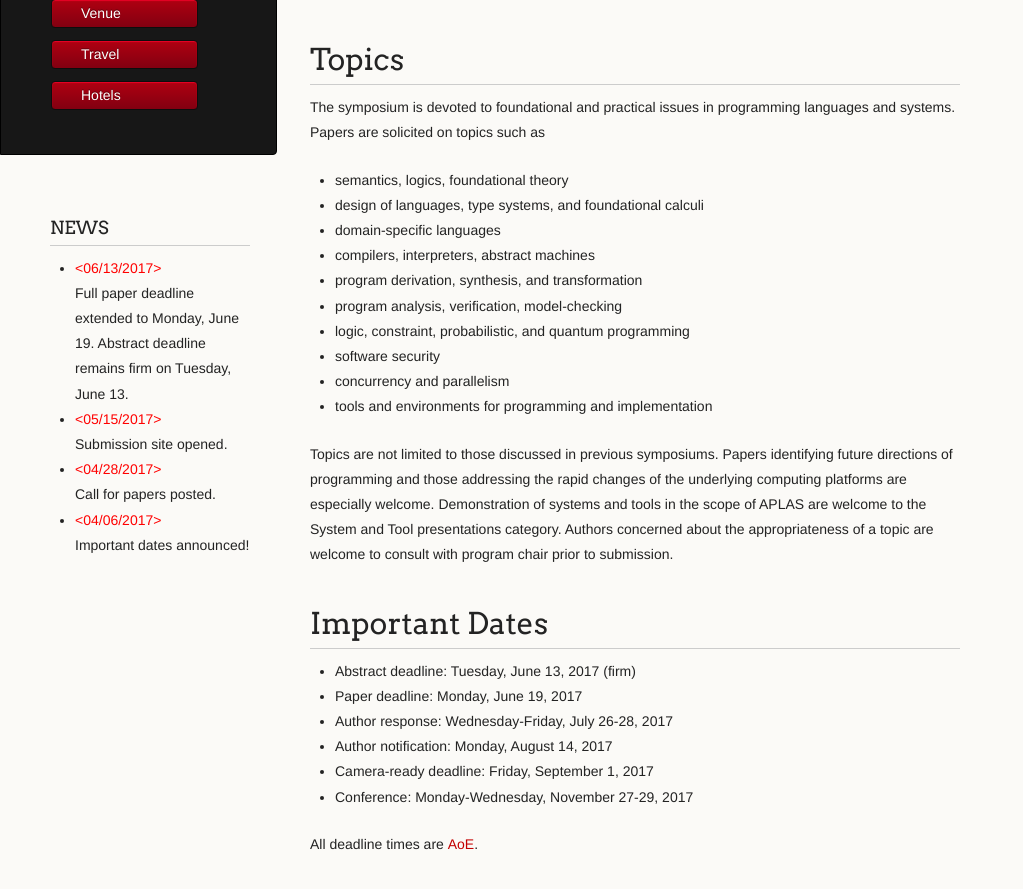
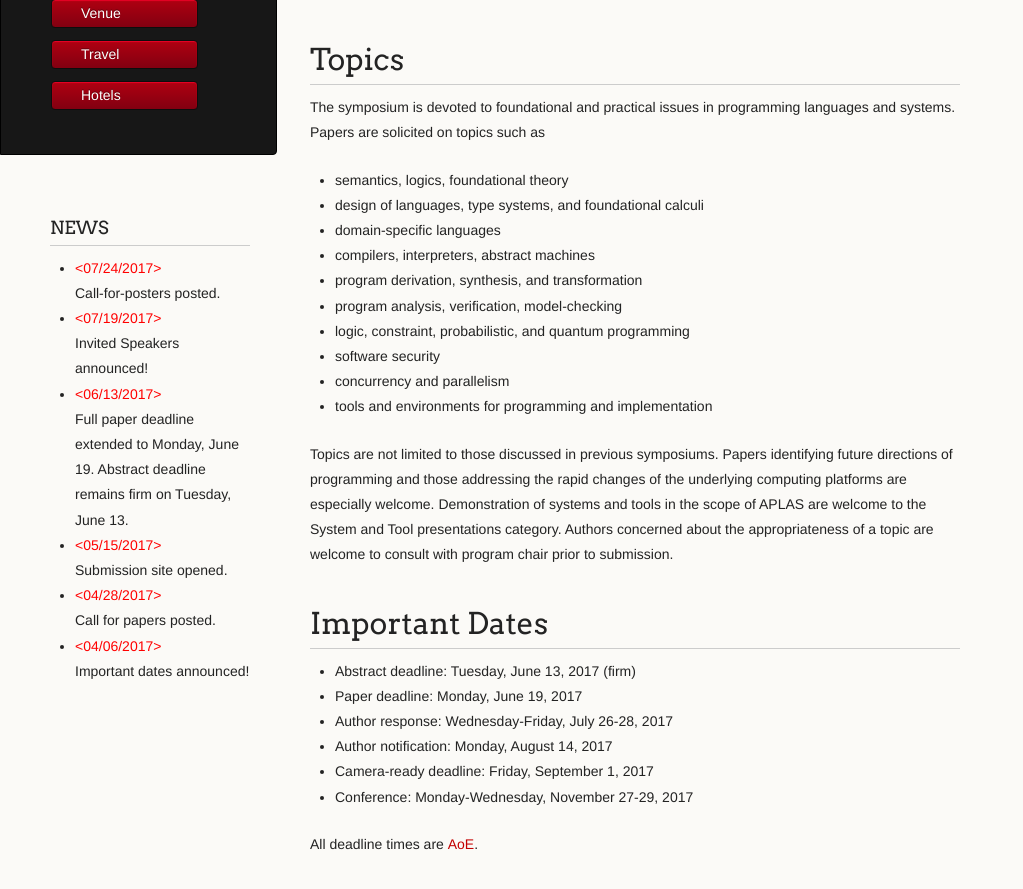
Before and after one commit to www-aplas/www-aplas.github.io, a Jekyll site: the page built from index.md, in a window 1280 px wide and 900 px high, scrolled down 628 px. Shown: the top 889 px of the window, without its empty margins (0-1023 px from the left). Built offline with Jekyll 4.4.1, drawn with Linux system fonts in a browser that asks for light colours; our own code applies the rules of GitHub Pages for plain Markdown files; a script that is not in the unit is left out.

Commit message:
Update news.md
added announcement for invited speakers and call-for-posters.

```diff
--- a/_includes/news.md
+++ b/_includes/news.md
@@ -1,4 +1,6 @@
 ### NEWS
+- <span style="color:red;">&lt;07/24/2017&gt;</span> <br> Call-for-posters posted.
+- <span style="color:red;">&lt;07/19/2017&gt;</span> <br> Invited Speakers announced!
 - <span style="color:red;">&lt;06/13/2017&gt;</span> <br> Full paper deadline extended to Monday, June 19. Abstract deadline remains firm on Tuesday, June 13.
 - <span style="color:red;">&lt;05/15/2017&gt;</span> <br> Submission site opened.
 - <span style="color:red;">&lt;04/28/2017&gt;</span> <br> Call for papers posted.
```
